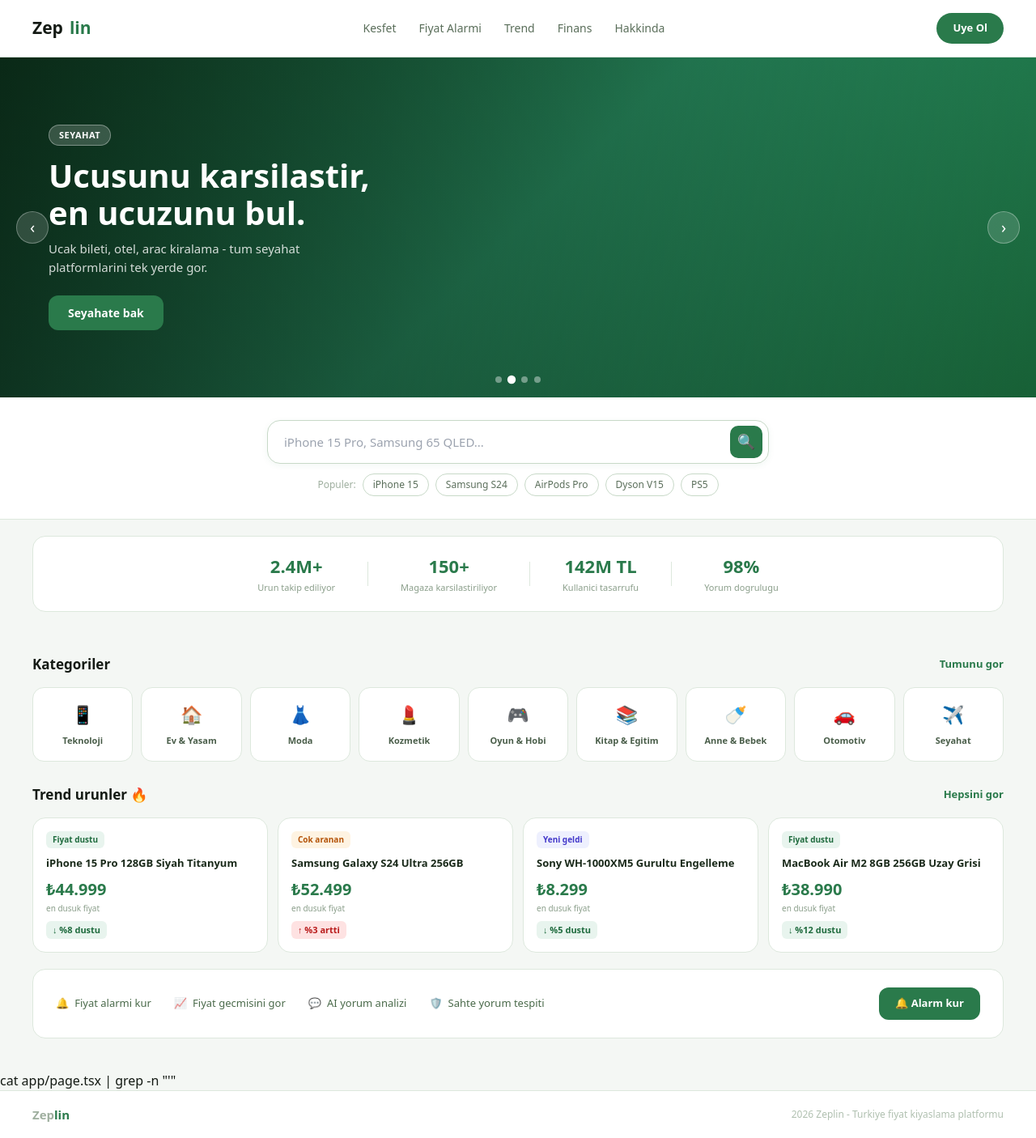
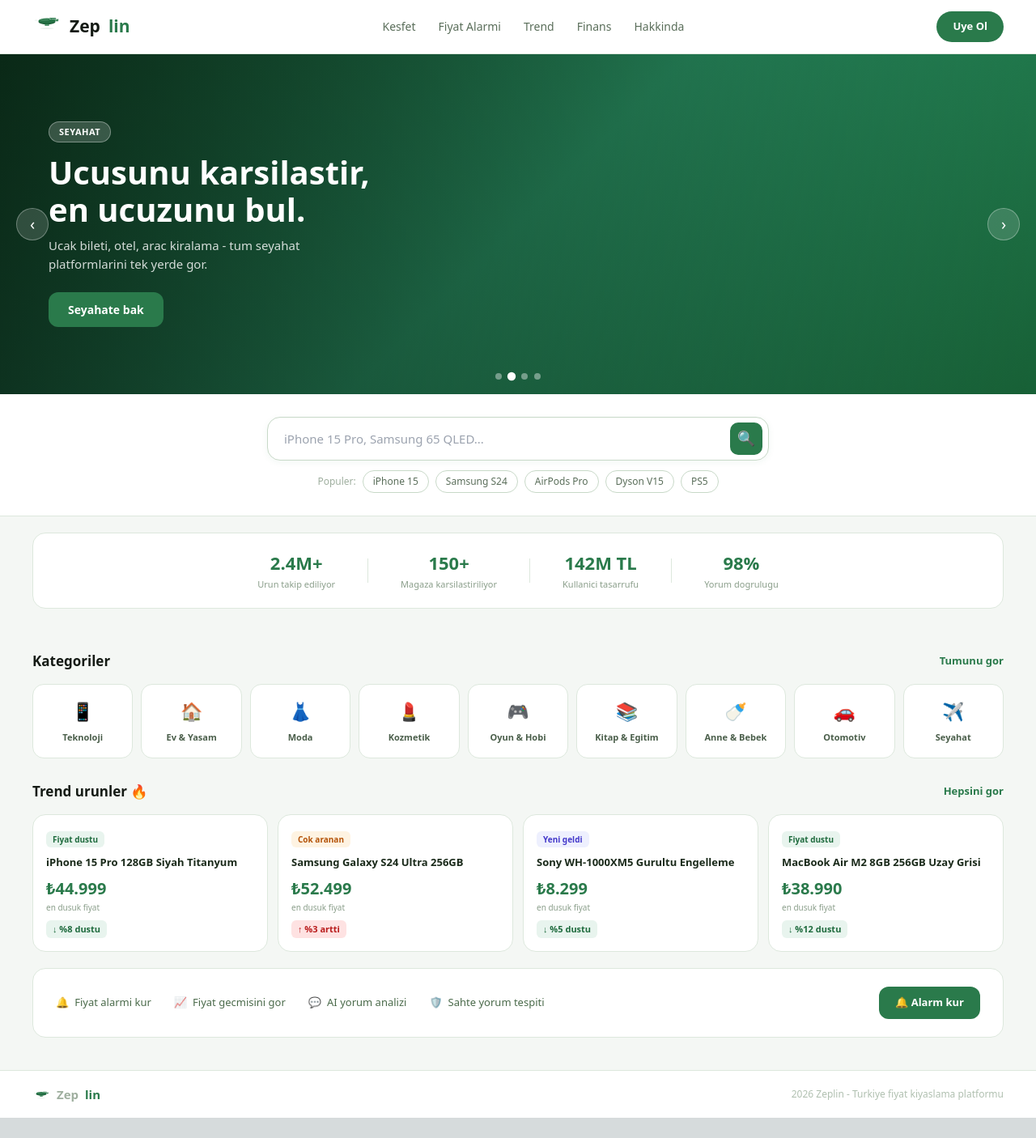
Before and after one commit to agitacar/zeplin-next, a Next.js app: page / in a window 1280 px wide. Shown: the whole page at 81% size. After the commit the page ends 1381 px from the top, so only its background shows below. Built offline with nearby package versions, Linux system fonts and the light colour scheme.

Commit message:
git add . && git commit -m "animasyonlu logo eklendi" && git push

```diff
--- a/app/page.tsx
+++ b/app/page.tsx
@@ -3,64 +3,82 @@
 
 import { useState, useEffect } from 'react';
 
+const ZeplinLogo = ({ size = 28, className = '' }: { size?: number; className?: string }) => (
+  <svg width={size} height={size} viewBox="0 0 220 130" xmlns="http://www.w3.org/2000/svg" className={className}>
+    <ellipse cx="110" cy="112" rx="52" ry="5" fill="#2A7A4B" opacity="0.1"/>
+    <ellipse cx="110" cy="62" rx="64" ry="20" fill="#1F5E39"/>
+    <ellipse cx="110" cy="55" rx="64" ry="20" fill="#2A7A4B"/>
+    <ellipse cx="90" cy="47" rx="35" ry="10" fill="#fff" opacity="0.08"/>
+    <path d="M46 55 L46 62 Q78 80 110 80 Q142 80 174 62 L174 55" fill="#1a5c38" opacity="0.35"/>
+    <rect x="92" y="82" width="36" height="10" rx="5" fill="#2A7A4B"/>
+    <ellipse cx="110" cy="82" rx="18" ry="4" fill="#3d9e65" opacity="0.3"/>
+    <path d="M100 82 Q96 76 94 70" stroke="#1F5E39" strokeWidth="0.8" fill="none"/>
+    <path d="M120 82 Q124 76 126 70" stroke="#1F5E39" strokeWidth="0.8" fill="none"/>
+    <path d="M174 50 L194 40 L194 58 L174 58 Z" fill="#2A7A4B"/>
+    <path d="M174 50 L194 40 L194 58 L174 58 Z" fill="#fff" opacity="0.06"/>
+    <circle cx="194" cy="49" r="3" fill="#1F5E39"/>
+    <line x1="194" y1="40" x2="194" y2="58" stroke="#2A7A4B" strokeWidth="2"/>
+    <circle cx="30" cy="50" r="2.5" fill="#2A7A4B" opacity="0.5"/>
+    <circle cx="22" cy="50" r="1.8" fill="#2A7A4B" opacity="0.35"/>
+    <circle cx="15" cy="50" r="1.2" fill="#2A7A4B" opacity="0.2"/>
+    <rect x="128" y="32" width="52" height="18" rx="9" fill="#2A7A4B"/>
+    <text x="154" y="45" textAnchor="middle" fontSize="10" fontWeight="700" fill="#fff">EN UCUZU</text>
+    <ellipse cx="110" cy="55" rx="64" ry="20" fill="none" stroke="#1F5E39" strokeWidth="0.5" opacity="0.5"/>
+  </svg>
+);
+
 export default function Home() {
   const [current, setCurrent] = useState(0);
   const [searchVal, setSearchVal] = useState('');
+  const [logoAnim, setLogoAnim] = useState('enter');
+  const [searching, setSearching] = useState(false);
 
   const slides = [
-    {
-      bg: 'linear-gradient(135deg, #0f2027, #203a43, #2c5364)',
-      tag: 'Teknoloji',
-      title: 'En iyi fiyat,\nbir tik uzaginda.',
-      sub: 'Telefon, laptop, kulaklik - yuzlerce magazayi aninda karsilastir.',
-      btn: 'Telefon ara',
-    },
-    {
-      bg: 'linear-gradient(135deg, #1a6b3c, #2d9e6b, #1a6b3c)',
-      tag: 'Seyahat',
-      title: 'Ucusunu karsilastir,\nen ucuzunu bul.',
-      sub: 'Ucak bileti, otel, arac kiralama - tum seyahat platformlarini tek yerde gor.',
-      btn: 'Seyahate bak',
-    },
-    {
-      bg: 'linear-gradient(135deg, #7b2d00, #c0392b, #922b21)',
-      tag: 'Gunun Firsati',
-      title: 'Fiyat dustu,\nalarm caldi!',
-      sub: 'Istedigin urunun fiyati dusunce seni haberdar edelim.',
-      btn: 'Alarm kur',
-    },
-    {
-      bg: 'linear-gradient(135deg, #2c3e50, #4a6fa5, #2c3e50)',
-      tag: 'Ev & Yasam',
-      title: 'Evin icin\nen iyi secim.',
-      sub: 'Beyaz esyadan mobilyaya, tum ev urunlerini karsilastir.',
-      btn: 'Kesfet',
-    },
+    { bg: 'linear-gradient(135deg, #0f2027, #203a43, #2c5364)', tag: 'Teknoloji', title: 'En iyi fiyat,\nbir tik uzaginda.', sub: 'Telefon, laptop, kulaklik - yuzlerce magazayi aninda karsilastir.', btn: 'Telefon ara' },
+    { bg: 'linear-gradient(135deg, #1a6b3c, #2d9e6b, #1a6b3c)', tag: 'Seyahat', title: 'Ucusunu karsilastir,\nen ucuzunu bul.', sub: 'Ucak bileti, otel, arac kiralama - tum seyahat platformlarini tek yerde gor.', btn: 'Seyahate bak' },
+    { bg: 'linear-gradient(135deg, #7b2d00, #c0392b, #922b21)', tag: 'Gunun Firsati', title: 'Fiyat dustu,\nalarm caldi!', sub: 'Istedigin urunun fiyati dusunce seni haberdar edelim.', btn: 'Alarm kur' },
+    { bg: 'linear-gradient(135deg, #2c3e50, #4a6fa5, #2c3e50)', tag: 'Ev & Yasam', title: 'Evin icin\nen iyi secim.', sub: 'Beyaz esyadan mobilyaya, tum ev urunlerini karsilastir.', btn: 'Kesfet' },
   ];
 
   const slideCount = slides.length;
 
+  useEffect(() => {
+    setLogoAnim('enter');
+    const t = setTimeout(() => setLogoAnim('float'), 900);
+    return () => clearTimeout(t);
+  }, []);
+
   // eslint-disable-next-line react-hooks/exhaustive-deps
   useEffect(() => {
-    const timer = setInterval(() => {
-      setCurrent((prev) => (prev + 1) % slideCount);
-    }, 5000);
+    const timer = setInterval(() => setCurrent((prev) => (prev + 1) % slideCount), 5000);
     return () => clearInterval(timer);
   }, [slideCount]);
 
-  const goTo = (n: number) => {
-    setCurrent((n + slideCount) % slideCount);
+  const goTo = (n: number) => setCurrent((n + slideCount) % slideCount);
+
+  const handleSearch = () => {
+    if (!searchVal.trim()) return;
+    setSearching(true);
+    setLogoAnim('fly');
+    setTimeout(() => {
+      setLogoAnim('enter');
+      setTimeout(() => setLogoAnim('float'), 800);
+      setSearching(false);
+    }, 1200);
+  };
+
+  const logoStyle: React.CSSProperties = {
+    transition: 'transform 0.7s cubic-bezier(0.34, 1.56, 0.64, 1), opacity 0.5s',
+    transform: logoAnim === 'fly' ? 'translateX(-120px) translateY(-10px) scaleX(0.5)' : logoAnim === 'enter' ? 'translateY(0px)' : 'translateY(0px)',
+    opacity: logoAnim === 'fly' ? 0 : 1,
+    animation: logoAnim === 'float' ? 'zpFloat 3s ease-in-out infinite' : 'none',
   };
 
   const categories = [
-    { name: 'Teknoloji', icon: '📱' },
-    { name: 'Ev & Yasam', icon: '🏠' },
-    { name: 'Moda', icon: '👗' },
-    { name: 'Kozmetik', icon: '💄' },
-    { name: 'Oyun & Hobi', icon: '🎮' },
-    { name: 'Kitap & Egitim', icon: '📚' },
-    { name: 'Anne & Bebek', icon: '🍼' },
-    { name: 'Otomotiv', icon: '🚗' },
+    { name: 'Teknoloji', icon: '📱' }, { name: 'Ev & Yasam', icon: '🏠' },
+    { name: 'Moda', icon: '👗' }, { name: 'Kozmetik', icon: '💄' },
+    { name: 'Oyun & Hobi', icon: '🎮' }, { name: 'Kitap & Egitim', icon: '📚' },
+    { name: 'Anne & Bebek', icon: '🍼' }, { name: 'Otomotiv', icon: '🚗' },
     { name: 'Seyahat', icon: '✈️' },
   ];
 
@@ -73,10 +91,19 @@ export default function Home() {
 
   return (
     <div style={{ fontFamily: 'system-ui, sans-serif', background: '#F4F7F4', minHeight: '100vh', color: '#141A14' }}>
+      <style>{`
+        @keyframes zpFloat {
+          0%, 100% { transform: translateY(0px); }
+          50% { transform: translateY(-6px); }
+        }
+      `}</style>
 
       {/* NAV */}
-      <nav style={{ display: 'flex', alignItems: 'center', justifyContent: 'space-between', padding: '16px 40px', background: '#fff', borderBottom: '1px solid #DDE8DD', position: 'sticky', top: 0, zIndex: 100 }}>
-        <div style={{ display: 'flex', alignItems: 'center', gap: 8, fontSize: 21, fontWeight: 800 }}>
+      <nav style={{ display: 'flex', alignItems: 'center', justifyContent: 'space-between', padding: '14px 40px', background: '#fff', borderBottom: '1px solid #DDE8DD', position: 'sticky', top: 0, zIndex: 100 }}>
+        <div style={{ display: 'flex', alignItems: 'center', gap: 10, fontSize: 21, fontWeight: 800 }}>
+          <div style={logoStyle}>
+            <ZeplinLogo size={36} />
+          </div>
           <span>Zep</span><span style={{ color: '#2A7A4B' }}>lin</span>
         </div>
         <div style={{ display: 'flex', gap: 28 }}>
@@ -84,9 +111,7 @@ export default function Home() {
             <a key={item} href="#" style={{ fontSize: 14, color: '#5A6E5A', textDecoration: 'none', fontWeight: 500 }}>{item}</a>
           ))}
         </div>
-        <button style={{ background: '#2A7A4B', color: '#fff', border: 'none', padding: '9px 20px', borderRadius: 24, fontSize: 13, fontWeight: 700, cursor: 'pointer' }}>
-          Uye Ol
-        </button>
+        <button style={{ background: '#2A7A4B', color: '#fff', border: 'none', padding: '9px 20px', borderRadius: 24, fontSize: 13, fontWeight: 700, cursor: 'pointer' }}>Uye Ol</button>
       </nav>
 
       {/* SLIDER */}
@@ -95,21 +120,15 @@ export default function Home() {
           <div key={i} style={{ position: 'absolute', inset: 0, opacity: i === current ? 1 : 0, transition: 'opacity 0.7s ease', background: slide.bg, display: 'flex', alignItems: 'center' }}>
             <div style={{ position: 'absolute', inset: 0, background: 'linear-gradient(to right, rgba(0,0,0,0.62) 0%, rgba(0,0,0,0.1) 100%)' }} />
             <div style={{ position: 'relative', zIndex: 2, padding: '0 60px' }}>
-              <span style={{ display: 'inline-block', background: 'rgba(255,255,255,0.18)', border: '1px solid rgba(255,255,255,0.35)', color: '#fff', fontSize: 11, fontWeight: 700, padding: '4px 12px', borderRadius: 20, marginBottom: 14, textTransform: 'uppercase', letterSpacing: '0.5px' }}>
-                {slide.tag}
-              </span>
+              <span style={{ display: 'inline-block', background: 'rgba(255,255,255,0.18)', border: '1px solid rgba(255,255,255,0.35)', color: '#fff', fontSize: 11, fontWeight: 700, padding: '4px 12px', borderRadius: 20, marginBottom: 14, textTransform: 'uppercase', letterSpacing: '0.5px' }}>{slide.tag}</span>
               <div style={{ fontSize: 40, fontWeight: 800, color: '#fff', lineHeight: 1.15, marginBottom: 10, whiteSpace: 'pre-line' }}>{slide.title}</div>
               <div style={{ fontSize: 15, color: 'rgba(255,255,255,0.82)', marginBottom: 24, maxWidth: 400 }}>{slide.sub}</div>
-              <button style={{ background: '#2A7A4B', color: '#fff', border: 'none', padding: '11px 24px', borderRadius: 12, fontSize: 14, fontWeight: 700, cursor: 'pointer' }}>
-                {slide.btn}
-              </button>
+              <button style={{ background: '#2A7A4B', color: '#fff', border: 'none', padding: '11px 24px', borderRadius: 12, fontSize: 14, fontWeight: 700, cursor: 'pointer' }}>{slide.btn}</button>
             </div>
           </div>
         ))}
-
         <button onClick={() => goTo(current - 1)} style={{ position: 'absolute', left: 20, top: '50%', transform: 'translateY(-50%)', background: 'rgba(255,255,255,0.15)', border: '1px solid rgba(255,255,255,0.3)', color: '#fff', width: 40, height: 40, borderRadius: '50%', cursor: 'pointer', fontSize: 20, zIndex: 10 }}>&#8249;</button>
         <button onClick={() => goTo(current + 1)} style={{ position: 'absolute', right: 20, top: '50%', transform: 'translateY(-50%)', background: 'rgba(255,255,255,0.15)', border: '1px solid rgba(255,255,255,0.3)', color: '#fff', width: 40, height: 40, borderRadius: '50%', cursor: 'pointer', fontSize: 20, zIndex: 10 }}>&#8250;</button>
-
         <div style={{ position: 'absolute', bottom: 18, left: '50%', transform: 'translateX(-50%)', display: 'flex', gap: 8, zIndex: 10 }}>
           {slides.map((_, i) => (
             <button key={i} onClick={() => goTo(i)} style={{ width: 8, height: 8, borderRadius: '50%', background: i === current ? '#fff' : 'rgba(255,255,255,0.4)', border: 'none', cursor: 'pointer', padding: 0, transform: i === current ? 'scale(1.3)' : 'scale(1)', transition: 'all 0.3s' }} />
@@ -123,17 +142,16 @@ export default function Home() {
           <input
             value={searchVal}
             onChange={(e) => setSearchVal(e.target.value)}
+            onKeyDown={(e) => e.key === 'Enter' && handleSearch()}
             placeholder="iPhone 15 Pro, Samsung 65 QLED..."
             style={{ width: '100%', background: '#fff', border: '1.5px solid #C8D9C8', borderRadius: 16, padding: '15px 56px 15px 20px', fontSize: 15, fontFamily: 'inherit', outline: 'none', boxShadow: '0 2px 8px rgba(42,122,75,0.06)' }}
           />
-          <button style={{ position: 'absolute', right: 8, top: '50%', transform: 'translateY(-50%)', background: '#2A7A4B', border: 'none', borderRadius: 10, width: 40, height: 40, color: '#fff', cursor: 'pointer', fontSize: 18 }}>🔍</button>
+          <button onClick={handleSearch} disabled={searching} style={{ position: 'absolute', right: 8, top: '50%', transform: 'translateY(-50%)', background: '#2A7A4B', border: 'none', borderRadius: 10, width: 40, height: 40, color: '#fff', cursor: 'pointer', fontSize: 18 }}>🔍</button>
         </div>
         <div style={{ display: 'flex', alignItems: 'center', gap: 8, flexWrap: 'wrap', justifyContent: 'center' }}>
           <span style={{ fontSize: 12, color: '#9FAF9F' }}>Populer:</span>
           {['iPhone 15', 'Samsung S24', 'AirPods Pro', 'Dyson V15', 'PS5'].map((tag) => (
-            <button key={tag} onClick={() => setSearchVal(tag)} style={{ background: '#fff', border: '1px solid #C8D9C8', borderRadius: 20, padding: '4px 12px', cursor: 'pointer', color: '#5A6E5A', fontSize: 12, fontFamily: 'inherit', fontWeight: 500 }}>
-              {tag}
-            </button>
+            <button key={tag} onClick={() => setSearchVal(tag)} style={{ background: '#fff', border: '1px solid #C8D9C8', borderRadius: 20, padding: '4px 12px', cursor: 'pointer', color: '#5A6E5A', fontSize: 12, fontFamily: 'inherit', fontWeight: 500 }}>{tag}</button>
           ))}
         </div>
       </div>
@@ -141,12 +159,7 @@ export default function Home() {
       {/* ISTATISTIKLER */}
       <div style={{ padding: '20px 40px' }}>
         <div style={{ display: 'flex', alignItems: 'center', justifyContent: 'center', gap: 40, padding: '20px 40px', background: '#fff', border: '1px solid #DDE8DD', borderRadius: 16 }}>
-          {[
-            { num: '2.4M+', label: 'Urun takip ediliyor' },
-            { num: '150+', label: 'Magaza karsilastiriliyor' },
-            { num: '142M TL', label: 'Kullanici tasarrufu' },
-            { num: '98%', label: 'Yorum dogrulugu' },
-          ].map((stat, i) => (
+          {[{ num: '2.4M+', label: 'Urun takip ediliyor' }, { num: '150+', label: 'Magaza karsilastiriliyor' }, { num: '142M TL', label: 'Kullanici tasarrufu' }, { num: '98%', label: 'Yorum dogrulugu' }].map((stat, i) => (
             <div key={i} style={{ display: 'flex', alignItems: 'center', gap: 40 }}>
               {i > 0 && <div style={{ width: 1, height: 30, background: '#DDE8DD' }} />}
               <div style={{ textAlign: 'center' }}>
@@ -183,25 +196,13 @@ export default function Home() {
         <div style={{ display: 'grid', gridTemplateColumns: 'repeat(4, 1fr)', gap: 12 }}>
           {trendProducts.map((product) => (
             <div key={product.name} style={{ background: '#fff', border: '1px solid #DDE8DD', borderRadius: 16, padding: 16, cursor: 'pointer' }}>
-              <div style={{ display: 'flex', justifyContent: 'space-between', alignItems: 'center', marginBottom: 10 }}>
-                <span style={{
-                  fontSize: 10, fontWeight: 700, padding: '3px 8px', borderRadius: 6,
-                  background: product.badgeType === 'drop' ? '#E8F4EE' : product.badgeType === 'hot' ? '#FEF3E2' : '#EEF0FE',
-                  color: product.badgeType === 'drop' ? '#1F6B3E' : product.badgeType === 'hot' ? '#B45309' : '#4338CA',
-                }}>
-                  {product.badge}
-                </span>
+              <div style={{ marginBottom: 10 }}>
+                <span style={{ fontSize: 10, fontWeight: 700, padding: '3px 8px', borderRadius: 6, background: product.badgeType === 'drop' ? '#E8F4EE' : product.badgeType === 'hot' ? '#FEF3E2' : '#EEF0FE', color: product.badgeType === 'drop' ? '#1F6B3E' : product.badgeType === 'hot' ? '#B45309' : '#4338CA' }}>{product.badge}</span>
               </div>
               <div style={{ fontSize: 13, fontWeight: 600, color: '#1A2A1A', marginBottom: 8, lineHeight: 1.35 }}>{product.name}</div>
               <div style={{ fontSize: 20, fontWeight: 800, color: '#2A7A4B' }}>{product.price}</div>
               <div style={{ fontSize: 10, color: '#8A9E8A', marginTop: 1 }}>en dusuk fiyat</div>
-              <div style={{
-                display: 'inline-flex', alignItems: 'center', gap: 3, fontSize: 11, fontWeight: 600, marginTop: 8, padding: '3px 8px', borderRadius: 6,
-                background: product.changeType === 'down' ? '#E8F4EE' : '#FEE2E2',
-                color: product.changeType === 'down' ? '#1F6B3E' : '#B91C1C',
-              }}>
-                {product.change}
-              </div>
+              <div style={{ display: 'inline-flex', alignItems: 'center', gap: 3, fontSize: 11, fontWeight: 600, marginTop: 8, padding: '3px 8px', borderRadius: 6, background: product.changeType === 'down' ? '#E8F4EE' : '#FEE2E2', color: product.changeType === 'down' ? '#1F6B3E' : '#B91C1C' }}>{product.change}</div>
             </div>
           ))}
         </div>
@@ -210,28 +211,21 @@ export default function Home() {
       {/* OZELLIK SERIDI */}
       <div style={{ margin: '0 40px 40px', background: '#fff', border: '1px solid #DDE8DD', borderRadius: 16, padding: '22px 28px', display: 'flex', alignItems: 'center', justifyContent: 'space-between', gap: 16 }}>
         <div style={{ display: 'flex', gap: 28, flexWrap: 'wrap' }}>
-          {[
-            { icon: '🔔', text: 'Fiyat alarmi kur' },
-            { icon: '📈', text: 'Fiyat gecmisini gor' },
-            { icon: '💬', text: 'AI yorum analizi' },
-            { icon: '🛡️', text: 'Sahte yorum tespiti' },
-          ].map((item) => (
-            <div key={item.text} style={{ display: 'flex', alignItems: 'center', gap: 7, fontSize: 13, color: '#4A6A4A', fontWeight: 500 }}>
-              <span>{item.icon}</span>{item.text}
-            </div>
+          {[{ icon: '🔔', text: 'Fiyat alarmi kur' }, { icon: '📈', text: 'Fiyat gecmisini gor' }, { icon: '💬', text: 'AI yorum analizi' }, { icon: '🛡️', text: 'Sahte yorum tespiti' }].map((item) => (
+            <div key={item.text} style={{ display: 'flex', alignItems: 'center', gap: 7, fontSize: 13, color: '#4A6A4A', fontWeight: 500 }}><span>{item.icon}</span>{item.text}</div>
           ))}
         </div>
-        <button style={{ background: '#2A7A4B', color: '#fff', border: 'none', padding: '10px 20px', borderRadius: 12, fontSize: 13, fontWeight: 700, cursor: 'pointer', whiteSpace: 'nowrap' }}>
-          🔔 Alarm kur
-        </button>
+        <button style={{ background: '#2A7A4B', color: '#fff', border: 'none', padding: '10px 20px', borderRadius: 12, fontSize: 13, fontWeight: 700, cursor: 'pointer', whiteSpace: 'nowrap' }}>🔔 Alarm kur</button>
       </div>
-      cat app/page.tsx | grep -n "'"
+
       {/* FOOTER */}
       <footer style={{ borderTop: '1px solid #DDE8DD', padding: '18px 40px', display: 'flex', alignItems: 'center', justifyContent: 'space-between', background: '#fff' }}>
-        <div style={{ fontSize: 15, fontWeight: 800, color: '#9FAF9F' }}>Zep<span style={{ color: '#2A7A4B' }}>lin</span></div>
+        <div style={{ display: 'flex', alignItems: 'center', gap: 8, fontSize: 15, fontWeight: 800, color: '#9FAF9F' }}>
+          <ZeplinLogo size={22} />
+          Zep<span style={{ color: '#2A7A4B' }}>lin</span>
+        </div>
         <div style={{ fontSize: 12, color: '#B0C0B0' }}>2026 Zeplin - Turkiye fiyat kiyaslama platformu</div>
       </footer>
-
     </div>
   );
 }
```
